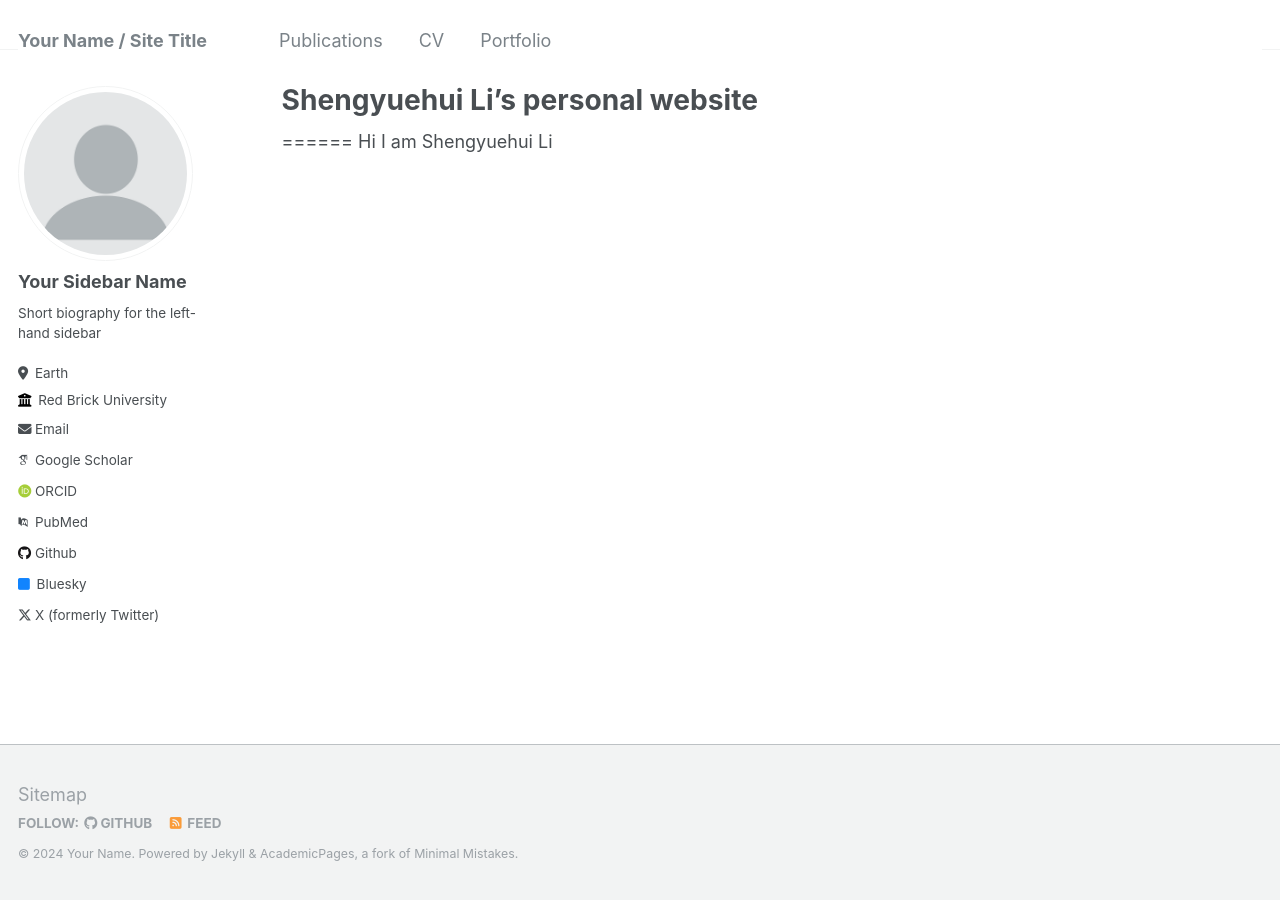
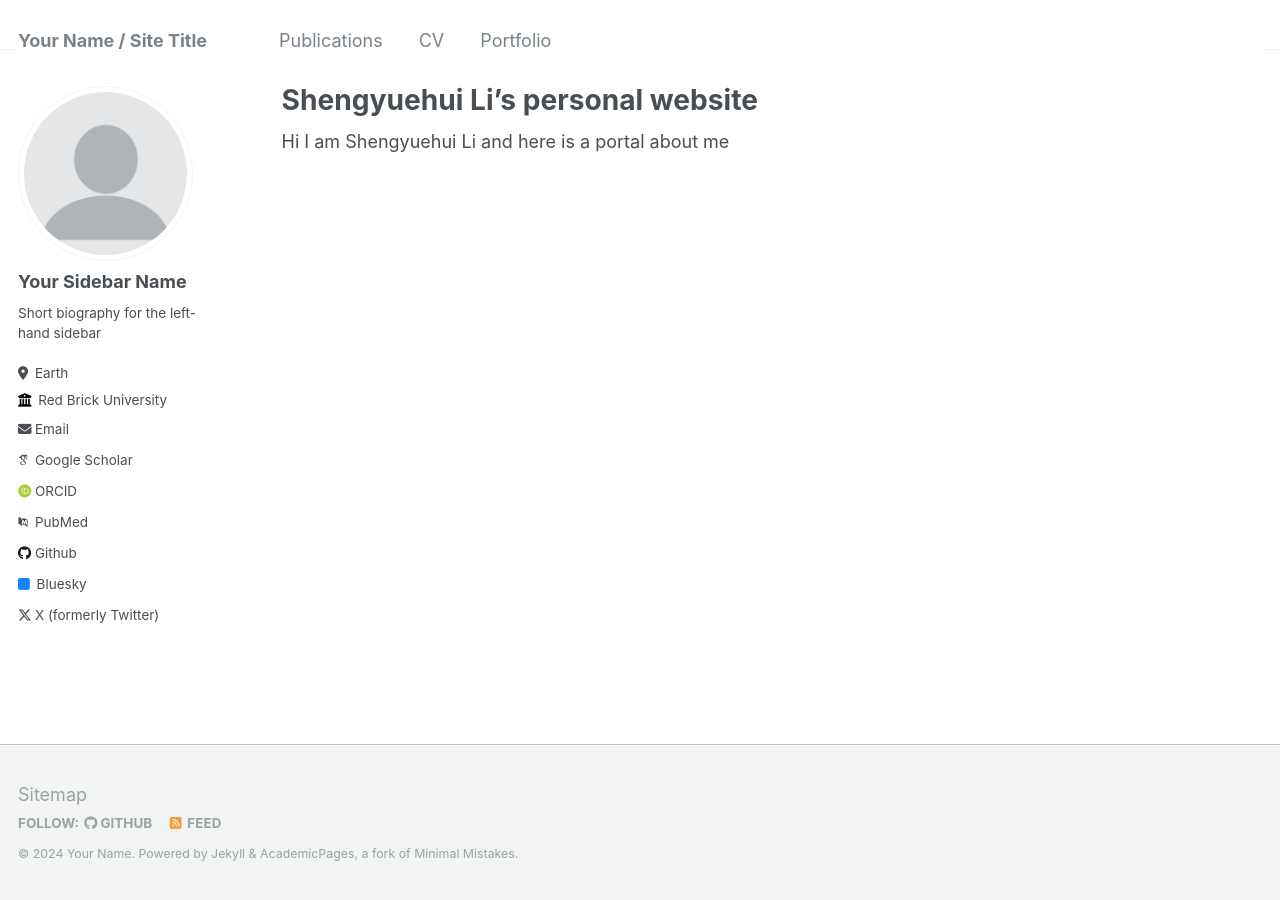
Before and after one commit to LsyhLily/LsyhLily.github.io, a Jekyll site: the page built from _pages/about.md, in a window 1280 px wide. Built offline with Jekyll 4.4.1, drawn with Linux system fonts in a browser that asks for light colours; some web fonts are replaced.

Commit message:
Update about2
Signed-off-by: Shengyuehui Li <s.li0920201@arts.ac.uk>

```diff
--- a/_pages/about.md
+++ b/_pages/about.md
@@ -8,5 +8,5 @@ redirect_from:
 ---
 
 
-======
-Hi I am Shengyuehui Li
+
+Hi I am Shengyuehui Li and here is a portal about me
```
